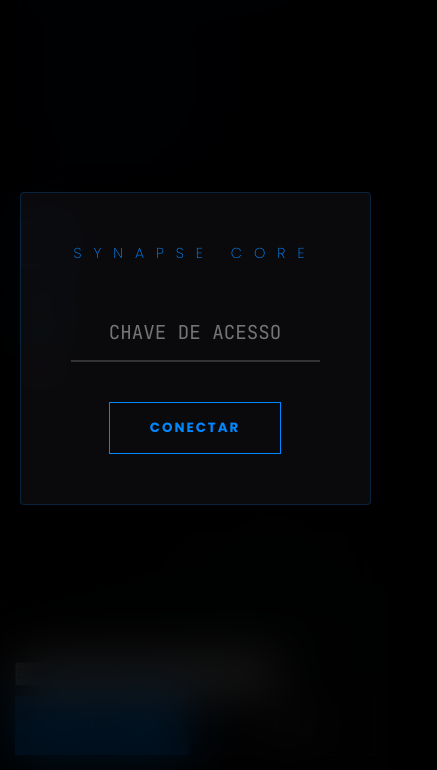
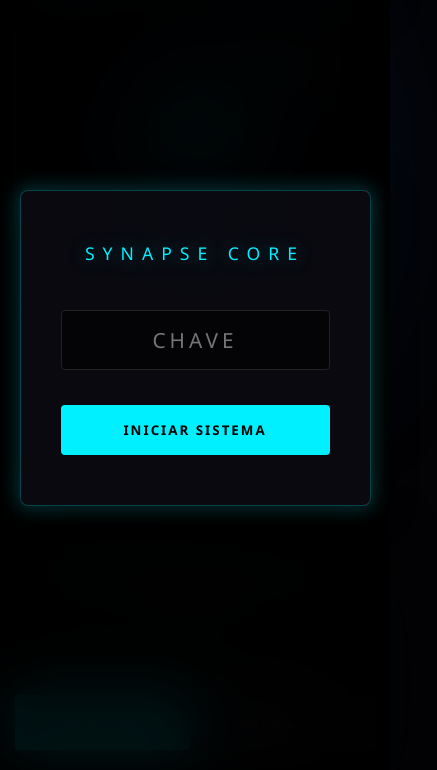
Before and after one commit to kaikg5939-blip/synapse-core, a website: page index.html in a window 390 px wide. Shown: the part 74-844 px from the top of the page, 437 px wide, since content can reach past the window. Drawn offline with Linux system fonts and the light colour scheme.

Commit message:
Update index.html

```diff
--- a/index.html
+++ b/index.html
@@ -3,17 +3,18 @@
 <head>
     <meta charset="UTF-8">
     <meta name="viewport" content="width=device-width, initial-scale=1.0, maximum-scale=1.0, user-scalable=no, viewport-fit=cover">
-    <title>SYNAPSE CORE v7.0 | SUPREMO</title>
+    <title>SYNAPSE CORE v8.0 | SUPREMO MODO</title>
     <style>
         :root {
-            --blue: #0088FF;
-            --bg: #000000;
-            --panel: rgba(10, 10, 15, 0.6);
-            --border: rgba(0, 136, 255, 0.2);
-            --text: #f0f0f5;
+            --blue: #00f0ff;
+            --bg: #030305;
+            --panel: rgba(5, 5, 10, 0.75);
+            --border: rgba(0, 240, 255, 0.25);
+            --text: #ffffff;
+            --glow: 0 0 20px rgba(0, 240, 255, 0.4);
         }
 
-        * { margin: 0; padding: 0; box-sizing: border-box; font-family: 'Poppins', sans-serif; }
+        * { margin: 0; padding: 0; box-sizing: border-box; font-family: 'Segoe UI', -apple-system, sans-serif; }
 
         body {
             background: var(--bg);
@@ -25,232 +26,266 @@
             position: relative;
         }
 
-        /* FUNDO NEBULOSA FUTURISTA */
+        /* ESTÉTICA DE CORES DE FUNDO NEBULOSA */
         body::before {
             content: '';
             position: absolute;
             inset: 0;
             background:
-                radial-gradient(circle at 15% 15%, rgba(0, 102, 255, 0.12) 0%, transparent 45%),
-                radial-gradient(circle at 85% 85%, rgba(0, 255, 204, 0.06) 0%, transparent 45%);
-            filter: blur(80px);
+                radial-gradient(circle at 50% 30%, rgba(0, 102, 255, 0.15) 0%, transparent 50%),
+                radial-gradient(circle at 10% 90%, rgba(0, 240, 255, 0.08) 0%, transparent 40%);
+            filter: blur(60px);
             z-index: 0;
         }
 
-        /* AUTENTICAÇÃO GLASSMORPHISM */
+        /* LOGIN GLASSMORPHISM AVANÇADO */
         #login-overlay {
             position: fixed;
             inset: 0;
-            background: rgba(0, 0, 0, 0.85);
-            backdrop-filter: blur(25px);
+            background: rgba(0, 0, 0, 0.9);
+            backdrop-filter: blur(30px);
             z-index: 9999;
             display: flex;
             align-items: center;
             justify-content: center;
-            transition: opacity 0.4s;
         }
         .login-card {
-            background: rgba(20, 20, 25, 0.5);
-            padding: 50px;
-            border-radius: 4px;
+            background: rgba(15, 15, 25, 0.6);
+            padding: 50px 40px;
+            border-radius: 8px;
             border: 1px solid var(--border);
             text-align: center;
             width: 90%;
-            max-width: 380px;
-            box-shadow: 0 0 50px rgba(0, 0, 0, 0.6);
+            max-width: 400px;
+            box-shadow: 0 0 40px rgba(0, 0, 0, 0.8), var(--glow);
         }
-        .login-card h3 { letter-spacing: 12px; color: var(--blue); margin-bottom: 40px; font-weight: 200; font-size: 0.9rem; text-transform: uppercase; }
+        .login-card h3 { letter-spacing: 8px; color: var(--blue); margin-bottom: 45px; font-weight: 300; font-size: 1.1rem; text-transform: uppercase; text-shadow: var(--glow); }
         .login-card input {
             width: 100%;
             padding: 15px;
-            background: transparent;
-            border: none;
-            border-bottom: 2px solid #333;
+            background: rgba(0, 0, 0, 0.5);
+            border: 1px solid #222;
+            border-radius: 4px;
             color: var(--blue);
-            font-size: 1.2rem;
+            font-size: 1.3rem;
             text-align: center;
             outline: none;
-            transition: 0.4s;
-            font-family: 'JetBrains Mono';
+            transition: 0.3s;
+            letter-spacing: 4px;
         }
-        .login-card input:focus { border-bottom-color: var(--blue); color: #fff; }
+        .login-card input:focus { border-color: var(--blue); box-shadow: var(--glow); color: #fff; }
         .login-card button {
-            margin-top: 40px;
-            padding: 15px 40px;
-            background: transparent;
-            border: 1px solid var(--blue);
-            color: var(--blue);
+            margin-top: 35px;
+            width: 100%;
+            padding: 16px;
+            background: var(--blue);
+            color: #000;
             font-weight: bold;
+            border: none;
+            border-radius: 4px;
             cursor: pointer;
             transition: 0.3s;
             text-transform: uppercase;
             letter-spacing: 2px;
         }
-        .login-card button:hover { background: var(--blue); color: #000; box-shadow: 0 0 15px rgba(0, 136, 255, 0.4); }
+        .login-card button:hover { background: #fff; box-shadow: 0 0 25px #fff; }
 
-        /* HEADER */
+        /* CABEÇALHO SUPREMO */
         .header {
-            padding: 20px 30px;
+            padding: 20px 40px;
             background: var(--panel);
             border-bottom: 1px solid var(--border);
             display: flex;
             justify-content: space-between;
             align-items: center;
-            backdrop-filter: blur(10px);
+            backdrop-filter: blur(15px);
             z-index: 100;
+            box-shadow: 0 4px 30px rgba(0, 0, 0, 0.4);
         }
+        .nav-brand { font-weight: 700; letter-spacing: 3px; color: var(--blue); font-size: 0.9rem; text-shadow: var(--glow); }
         .nav-actions { display: flex; gap: 15px; }
         .btn-top {
-            padding: 6px 14px;
+            padding: 8px 16px;
             border: 1px solid var(--blue);
             background: transparent;
             color: var(--blue);
-            font-size: 0.7rem;
+            font-size: 0.75rem;
             font-weight: bold;
             cursor: pointer;
-            font-family: 'JetBrains Mono';
             text-transform: uppercase;
+            transition: 0.2s;
         }
-        .btn-sair { border-color: #ff3333; color: #ff3333; }
+        .btn-top:hover { background: var(--blue); color: #000; box-shadow: var(--glow); }
+        .btn-sair { border-color: #ff3355; color: #ff3355; }
+        .btn-sair:hover { background: #ff3355; color: #000; box-shadow: 0 0 15px #ff3355; }
 
-        /* WORKSPACE PRINCIPAL */
-        .stage { display: flex; flex: 1; overflow: hidden; padding: 20px; gap: 20px; z-index: 1; }
+        /* PALCO CENTRAL INTERATIVO */
+        .stage { display: flex; flex: 1; overflow: hidden; padding: 30px; gap: 30px; z-index: 1; position: relative; }
 
-        /* SIDEBAR (UNIFICADA COMPATÍVEL COM PC E CELULAR) */
-        .sidebar {
-            width: 180px;
+        /* CONTAINER DO CUBO (AGORA CENTRALIZADO E IMPONENTE) */
+        .visual-container {
+            flex: 1;
             display: flex;
             flex-direction: column;
             align-items: center;
             justify-content: center;
-            gap: 40px;
-            border-right: 1px solid var(--border);
+            position: relative;
+            background: rgba(5, 5, 10, 0.4);
+            border: 1px solid var(--border);
+            border-radius: 8px;
+            backdrop-filter: blur(5px);
         }
 
-        /* MOTOR DO CUBO 3D COESIVO */
-        .cube-scene { width: 80px; height: 80px; perspective: 500px; }
-        .cube { width: 80px; height: 80px; transform-style: preserve-3d; animation: rotateContinuous 5s infinite linear; }
-        .cube.speaking { animation: rotateContinuous 0.4s infinite linear; }
+        /* BASE DO CUBO CIBERNÉTICA */
+        .cube-base {
+            position: absolute;
+            width: 160px;
+            height: 20px;
+            background: #0a0a15;
+            border: 2px solid var(--border);
+            bottom: 30%;
+            transform: rotateX(60deg);
+            box-shadow: 0 0 30px var(--blue), inset 0 0 15px var(--blue);
+            border-radius: 50%;
+        }
+
+        /* O CUBO SUPREMO */
+        .cube-scene { width: 120px; height: 120px; perspective: 600px; transform: translateY(-30px); }
+        .cube { width: 100%; height: 100%; position: relative; transform-style: preserve-3d; animation: rotateContinuous 8s infinite linear; }
+        .cube.speaking { animation: rotateContinuous 0.6s infinite linear; }
+        .cube.speaking .face { border-color: #00ffcc; box-shadow: inset 0 0 20px rgba(0, 255, 204, 0.4); }
+
         @keyframes rotateContinuous { 100% { transform: rotateX(360deg) rotateY(360deg); } }
+
         .face {
             position: absolute;
-            width: 80px;
-            height: 80px;
+            width: 120px;
+            height: 120px;
             border: 2px solid var(--blue);
-            background: rgba(0, 102, 255, 0.02);
-            box-shadow: inset 0 0 12px rgba(0, 136, 255, 0.15);
-            transition: border-color 0.3s;
+            background: rgba(0, 240, 255, 0.03);
+            box-shadow: inset 0 0 20px rgba(0, 240, 255, 0.2);
+            transition: all 0.3s;
         }
+        .front  { transform: rotateY(  0deg) translateZ(60px); }
+        .back   { transform: rotateY(180deg) translateZ(60px); }
+        .right  { transform: rotateY( 90deg) translateZ(60px); }
+        .left   { transform: rotateY(-90deg) translateZ(60px); }
+        .top    { transform: rotateX( 90deg) translateZ(60px); }
+        .bottom { transform: rotateX(-90deg) translateZ(60px); }
 
-        /* PALETA DE SISTEMA */
-        .palette { display: flex; gap: 12px; }
-        .dot { width: 20px; height: 20px; border-radius: 50%; cursor: pointer; border: 2px solid transparent; transition: 0.3s; }
-        .dot:hover { transform: scale(1.2); border-color: #fff; }
+        /* SELETOR DE TEMAS INJETADO NA LATERAL DA TELA */
+        .theme-panel { position: absolute; left: 20px; top: 20px; display: flex; flex-direction: column; gap: 15px; background: rgba(0,0,0,0.5); padding: 12px; border-radius: 20px; border: 1px solid rgba(255,255,255,0.05); }
+        .dot { width: 20px; height: 20px; border-radius: 50%; cursor: pointer; transition: 0.2s; }
+        .dot:hover { transform: scale(1.2); }
 
-        /* PAINEL DE CONVERSA */
-        #chat-flow { flex: 1; overflow-y: auto; padding: 10px 20px; display: flex; flex-direction: column; gap: 15px; }
-        .message { padding: 16px; border-radius: 4px; border: 1px solid var(--border); max-width: 85%; line-height: 1.5; font-size: 0.95rem; backdrop-filter: blur(5px); }
-        .user-msg { align-self: flex-end; background: rgba(0, 102, 255, 0.04); border-color: var(--blue); color: var(--blue); }
-        .ai-msg { align-self: flex-start; background: rgba(15, 15, 20, 0.4); border-color: var(--border); }
+        /* PAINEL DE CONVERSA LATERAL FLUIDO */
+        #chat-flow { width: 450px; overflow-y: auto; padding: 20px; display: flex; flex-direction: column; gap: 20px; background: var(--panel); border: 1px solid var(--border); border-radius: 8px; backdrop-filter: blur(15px); }
+        .message { padding: 18px; border-radius: 6px; border: 1px solid rgba(255,255,255,0.05); max-width: 90%; line-height: 1.6; font-size: 0.95rem; }
+        .user-msg { align-self: flex-end; background: rgba(0, 240, 255, 0.05); border-color: var(--blue); color: var(--blue); font-weight: bold; }
+        .ai-msg { align-self: flex-start; background: rgba(20, 20, 30, 0.6); border-color: rgba(250,250,250,0.1); }
 
         .btn-ouvir {
-            margin-top: 12px;
-            padding: 6px 12px;
-            background: transparent;
-            color: var(--blue);
-            border: 1px solid var(--blue);
-            border-radius: 2px;
-            cursor: pointer;
-            font-size: 0.75rem;
-            font-family: 'JetBrains Mono';
-            text-transform: uppercase;
+            margin-top: 12px; padding: 8px 16px; background: transparent; color: var(--blue); border: 1px solid var(--blue); cursor: pointer; font-size: 0.75rem; font-weight: bold; text-transform: uppercase; transition: 0.2s;
         }
+        .btn-ouvir:hover { background: var(--blue); color: #000; }
 
-        /* CONTROLES TÁTICOS (RODAPÉ) */
+        /* DIGITAL COMMAND BAR (RODAPÉ PREMIUM UNIFICADO) */
         .dock {
-            padding: 20px 30px;
+            padding: 30px 40px;
             background: var(--panel);
             border-top: 1px solid var(--border);
             display: flex;
             flex-direction: column;
-            gap: 15px;
-            backdrop-filter: blur(10px);
+            gap: 20px;
+            backdrop-filter: blur(15px);
             z-index: 100;
+            box-shadow: 0 -10px 40px rgba(0,0,0,0.5);
         }
-        .disclaimer { font-size: 0.6rem; color: #444; text-align: center; letter-spacing: 1px; text-transform: uppercase; }
-        .console-row { display: flex; gap: 15px; flex-wrap: wrap; }
+        .disclaimer { font-size: 0.65rem; color: #555; text-align: center; letter-spacing: 1.5px; text-transform: uppercase; font-weight: bold; }
+        .console-row { display: flex; gap: 20px; align-items: center; }
+
+        .input-wrapper { flex: 1; position: relative; background: #000; border: 1px solid #222; border-radius: 4px; padding-left: 20px; transition: 0.3s; }
+        .input-wrapper::before { content: 'COMANDO:'; position: absolute; left: 20px; top: 18px; font-size: 0.85rem; color: #555; font-weight: bold; letter-spacing: 1px; }
+        .input-wrapper:focus-within { border-color: var(--blue); box-shadow: var(--glow); }
+
         .console-input {
-            flex: 1;
-            padding: 16px;
-            background: rgba(0, 0, 0, 0.7);
-            border: 1px solid #252525;
+            width: 100%;
+            padding: 18px 20px 18px 90px;
+            background: transparent;
+            border: none;
             color: #fff;
             outline: none;
-            font-size: 0.95rem;
-            font-family: 'JetBrains Mono';
-            transition: 0.3s;
-            min-width: 280px;
+            font-size: 1rem;
+            font-weight: 500;
         }
-        .console-input:focus { border-color: var(--blue); box-shadow: 0 0 10px rgba(0, 136, 255, 0.15); }
 
         .btn-core {
-            padding: 0 35px;
+            height: 58px;
+            padding: 0 40px;
             border: none;
+            border-radius: 4px;
             font-weight: bold;
             cursor: pointer;
-            font-family: 'JetBrains Mono';
-            transition: 0.2s;
-            font-size: 0.85rem;
+            transition: 0.3s;
+            font-size: 0.9rem;
             text-transform: uppercase;
-            letter-spacing: 1px;
+            letter-spacing: 1.5px;
         }
-        .btn-send { background: var(--blue); color: #000; }
-        .btn-mic { background: rgba(15, 15, 20, 0.7); color: #fff; border: 1px solid #333; }
-        .btn-mic.active { background: #ff3333; border-color: #ff3333; color: #fff; }
+        .btn-send { background: var(--blue); color: #000; box-shadow: var(--glow); }
+        .btn-send:hover { background: #fff; box-shadow: 0 0 25px #fff; }
 
-        /* AJUSTE DINÂMICO PARA SMARTPHONES (MANTÉM O CUBO BONITO) */
-        @media (max-width: 768px) {
-            .stage { padding: 10px; gap: 10px; }
-            .sidebar { width: 65px; padding: 10px 0; gap: 25px; }
-            .cube-scene { width: 45px; height: 45px; }
-            .cube { width: 45px; height: 45px; }
-            .face { width: 45px; height: 45px; }
-            .front  { transform: rotateY(  0deg) translateZ(22.5px); }
-            .back   { transform: rotateY(180deg) translateZ(22.5px); }
-            .right  { transform: rotateY( 90deg) translateZ(22.5px); }
-            .left   { transform: rotateY(-90deg) translateZ(22.5px); }
-            .top    { transform: rotateX( 90deg) translateZ(22.5px); }
-            .bottom { transform: rotateX(-90deg) translateZ(22.5px); }
-            .palette { flex-direction: column; }
-            .dock { padding: 15px; }
-            .console-row { gap: 10px; }
-            .console-input { min-width: 100%; }
-            .btn-core { flex: 1; padding: 18px; font-size: 0.95rem; }
+        .btn-mic { background: rgba(20, 20, 30, 0.8); color: #fff; border: 1px solid #333; display: flex; align-items: center; gap: 10px; }
+        .btn-mic:hover { border-color: var(--blue); color: var(--blue); }
+        .btn-mic.active { background: #ff3355; border-color: #ff3355; color: #fff; box-shadow: 0 0 20px rgba(255,51,85,0.4); }
+
+        /* DESIGN DINÂMICO PARA TELEFONE (RESPONSIVIDADE SUPREMA) */
+        @media (max-width: 950px) {
+            .stage { flex-direction: column; padding: 15px; gap: 15px; }
+            .visual-container { min-height: 280px; flex: none; }
+            #chat-flow { width: 100%; flex: 1; min-height: 200px; }
+            .cube-scene { width: 80px; height: 80px; }
+            .face { width: 80px; height: 80px; }
+            .front  { transform: rotateY(  0deg) translateZ(40px); }
+            .back   { transform: rotateY(180deg) translateZ(40px); }
+            .right  { transform: rotateY( 90deg) translateZ(40px); }
+            .left   { transform: rotateY(-90deg) translateZ(40px); }
+            .top    { transform: rotateX( 90deg) translateZ(40px); }
+            .bottom { transform: rotateX(-90deg) translateZ(40px); }
+            .cube-base { width: 110px; bottom: 20%; }
+            .theme-panel { left: auto; right: 20px; top: 20px; flex-direction: row; }
+            .dock { padding: 20px 15px; }
+            .console-row { flex-wrap: wrap; gap: 10px; }
+            .input-wrapper { min-width: 100%; }
+            .btn-core { flex: 1; height: 55px; }
         }
     </style>
-    <link href="https://fonts.googleapis.com/css2?family=Poppins:wght@200;400;700&family=JetBrains+Mono&display=swap" rel="stylesheet">
 </head>
 <body>
 
     <div id="login-overlay">
         <div class="login-card">
             <h3>SYNAPSE CORE</h3>
-            <input type="password" id="access-key" placeholder="CHAVE DE ACESSO" onkeydown="if(event.key==='Enter') autenticar()">
-            <button onclick="autenticar()">CONECTAR</button>
-            <p id="error-alert" style="color:#ff3333; font-size:0.75rem; margin-top:15px; display:none; font-family:'JetBrains Mono';">SINAL REJEITADO</p>
+            <input type="password" id="access-key" placeholder="CHAVE" onkeydown="if(event.key==='Enter') autenticar()">
+            <button onclick="autenticar()">INICIAR SISTEMA</button>
+            <p id="error-alert" style="color:#ff3355; font-size:0.75rem; margin-top:15px; display:none;">SINAL REJEITADO</p>
         </div>
     </div>
 
     <div class="header">
-        <strong style="color:#666; font-family:'JetBrains Mono'; letter-spacing: 2px;">CORE_v7.0</strong>
+        <div class="nav-brand">SYNAPSE_CORE_SUPREMO v8.0</div>
         <div class="nav-actions">
-            <button class="btn-top" onclick="alert('LATENCIA: 105ms\nHOST: RENDER_MAIN_SERVER\nMEMORIA: ATIVA')">STATUS</button>
+            <button class="btn-top" onclick="alert('STATUS: OPERACIONAL\nLATENCIA: 105ms\nHOST: RENDER_SERVER_MAIN')">STATUS</button>
             <button class="btn-top btn-sair" onclick="desconectar()">SAIR</button>
         </div>
     </div>
 
     <div class="stage">
-        <div class="sidebar">
+        <div class="visual-container">
+            <div class="theme-panel">
+                <div class="dot" style="background:#00f0ff;" onclick="alterarTema('#00f0ff')"></div>
+                <div class="dot" style="background:#00ffcc;" onclick="alterarTema('#00ffcc')"></div>
+                <div class="dot" style="background:#ff0055;" onclick="alterarTema('#ff0055')"></div>
+            </div>
             <div class="cube-scene">
                 <div class="cube" id="sys-cube">
                     <div class="face front"></div><div class="face back"></div>
@@ -258,19 +293,18 @@
                     <div class="face top"></div><div class="face bottom"></div>
                 </div>
             </div>
-            <div class="palette">
-                <div class="dot" style="background:#0088FF;" onclick="alterarTema('#0088FF')"></div>
-                <div class="dot" style="background:#00FFCC;" onclick="alterarTema('#00FFCC')"></div>
-                <div class="dot" style="background:#FF0077;" onclick="alterarTema('#FF0077')"></div>
-            </div>
+            <div class="cube-base"></div>
         </div>
+
         <div id="chat-flow"></div>
     </div>
 
     <div class="dock">
         <div class="disclaimer">O sistema pode cometer erros assim como qualquer humano ou robô. Verifique as informações.</div>
         <div class="console-row">
-            <input type="text" id="console-in" placeholder="DIGITE SEU COMANDO..." onkeydown="if(event.key==='Enter') enviarMensagem('texto')">
+            <div class="input-wrapper">
+                <input type="text" id="console-in" class="console-input" placeholder="DIGITE SEU COMANDO AQUI..." onkeydown="if(event.key==='Enter') enviarMensagem('texto')">
+            </div>
             <button class="btn-core btn-send" onclick="enviarMensagem('texto')">ENVIAR</button>
             <button class="btn-core btn-mic" id="btn-mic" onclick="capturarVoz()">FALAR</button>
         </div>
@@ -280,9 +314,8 @@
         let historico = [];
         let modoAtual = 'texto';
 
-        // GESTÃO DE SESSÃO E LOGIN
         window.onload = () => {
-            if (sessionStorage.getItem('syn_auth_v7') === 'valid') {
+            if (sessionStorage.getItem('syn_auth_v8') === 'valid') {
                 document.getElementById('login-overlay').style.display = 'none';
             }
         };
@@ -290,7 +323,7 @@
         function autenticar() {
             const key = document.getElementById('access-key').value.trim().toUpperCase();
             if (key === "CORE-SKYPE-2026") {
-                sessionStorage.setItem('syn_auth_v7', 'valid');
+                sessionStorage.setItem('syn_auth_v8', 'valid');
                 document.getElementById('login-overlay').style.opacity = '0';
                 setTimeout(() => document.getElementById('login-overlay').style.display = 'none', 400);
             } else {
@@ -299,15 +332,12 @@
         }
 
         function desconectar() {
-            sessionStorage.removeItem('syn_auth_v7');
+            sessionStorage.removeItem('syn_auth_v8');
             window.location.reload();
         }
 
-        function alterarTema(hex) {
-            document.documentElement.style.setProperty('--blue', hex);
-        }
+        function alterarTema(hex) { document.documentElement.style.setProperty('--blue', hex); }
 
-        // FLUXO DE CONVERSAÇÃO COM MEMÓRIA INTEGRADA
         function renderBalao(texto, isAi) {
             const painel = document.getElementById('chat-flow');
             const div = document.createElement('div');
@@ -317,7 +347,7 @@
             if (isAi && modoAtual === 'texto') {
                 const btnOuvir = document.createElement('button');
                 btnOuvir.className = 'btn-ouvir';
-                btnOuvir.innerText = 'OUVIR';
+                btnOuvir.innerText = 'OUVIR AUDIO';
                 btnOuvir.onclick = () => executarVoz(texto);
                 div.appendChild(document.createElement('br'));
                 div.appendChild(btnOuvir);
@@ -335,8 +365,6 @@
             modoAtual = modo;
             renderBalao(prompt, false);
             input.value = '';
-
-            // Alimenta o histórico que vai para a API no Render
             historico.push({ role: "user", content: prompt });
 
             try {
@@ -345,71 +373,54 @@
                     headers: { 'Content-Type': 'application/json' },
                     body: JSON.stringify({ mensagens: historico })
                 });
-
                 const dados = await respostaServidor.json();
                 const respostaIA = dados.resposta;
 
                 renderBalao(respostaIA, true);
                 historico.push({ role: "assistant", content: respostaIA });
 
-                if (modoAtual === 'voz') {
-                    executarVoz(respostaIA);
-                }
+                if (modoAtual === 'voz') { executarVoz(respostaIA); }
             } catch (error) {
-                renderBalao("FALHA DE SINCRONIZACAO COM O SERVIDOR DO RENDER.", true);
+                renderBalao("FALHA DE SINCRONIZACAO COM O SERVIDOR.", true);
             }
         }
 
-        // CONTROLE DO MICROFONE (TRAVA SECANTE + COMPATIBILIDADE SAFARI)
         function capturarVoz() {
-            window.speechSynthesis.speak(new SpeechSynthesisUtterance('')); // Destrava motor iOS
-
+            window.speechSynthesis.speak(new SpeechSynthesisUtterance(''));
             const SpeechAPI = window.SpeechRecognition || window.webkitSpeechRecognition;
-            if (!SpeechAPI) {
-                alert("MOTOR DE CAPTURA INDISPONÍVEL NESTE NAVEGADOR.");
-                return;
-            }
+            if (!SpeechAPI) return;
 
             const rec = new SpeechAPI();
             rec.lang = 'pt-BR';
-            rec.continuous = false; // Trava: encerra ao terminar a frase
+            rec.continuous = false;
 
             rec.onstart = () => {
                 document.getElementById('btn-mic').innerText = "OUVINDO...";
                 document.getElementById('btn-mic').classList.add('active');
             };
-
             rec.onresult = (e) => {
                 const capturado = e.results[0][0].transcript;
                 document.getElementById('console-in').value = capturado;
                 enviarMensagem('voz');
-                rec.stop(); // Desliga a energia do mic imediatamente
+                rec.stop();
             };
-
             rec.onend = () => {
                 document.getElementById('btn-mic').innerText = "FALAR";
                 document.getElementById('btn-mic').classList.remove('active');
             };
-
             rec.start();
         }
 
-        // SÍNTESE DE ÁUDIO + ANIMAÇÃO DO CUBO
-        function executarVoz(texto) {
+        function ejecutarVoz(texto) {
             window.speechSynthesis.cancel();
             const fala = new SpeechSynthesisUtterance(texto);
             fala.lang = 'pt-BR';
-
-            fala.onstart = () => {
-                document.getElementById('sys-cube').classList.add('speaking');
-            };
-
-            fala.onend = () => {
-                document.getElementById('sys-cube').classList.remove('speaking');
-            };
-
+            fala.onstart = () => document.getElementById('sys-cube').classList.add('speaking');
+            fala.onend = () => document.getElementById('sys-cube').classList.remove('speaking');
             window.speechSynthesis.speak(fala);
         }
     </script>
 </body>
 </html>
+</body>
+</html>
```
